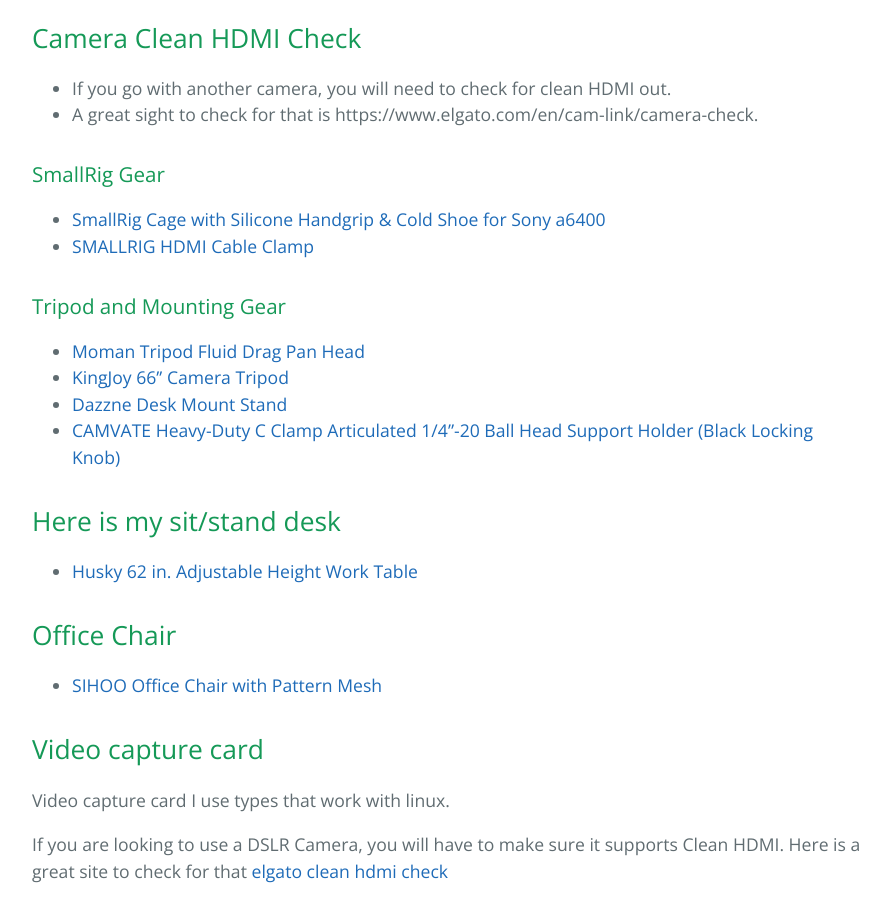
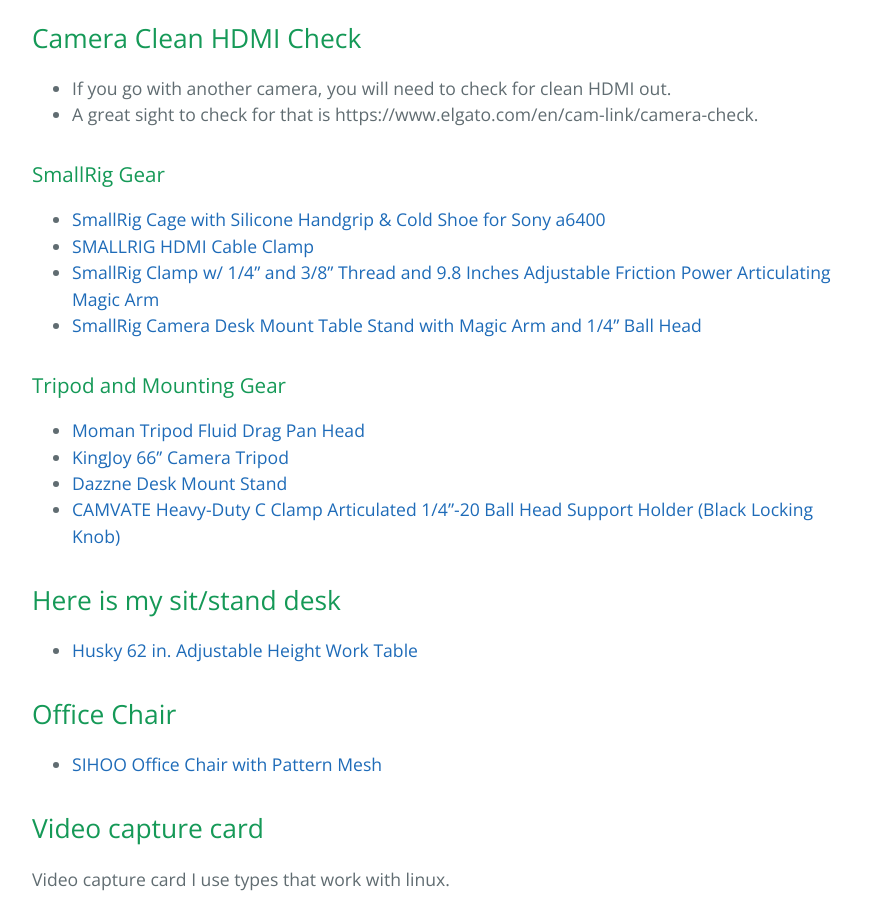
Before and after one commit to jscar-hawk/jscar-hawk.github.io, a Jekyll site: the page built from docs/2024_Streaming_Desk_Setup.md, in a window 1280 px wide and 900 px high, scrolled down 3361 px. Shown: the whole window, without its empty margins (192-1082 px from the left). Built offline with Jekyll 4.4.1, drawn with Linux system fonts in a browser that asks for light colours.

Commit message:
Update 2024_Streaming_Desk_Setup.md

```diff
--- a/docs/2024_Streaming_Desk_Setup.md
+++ b/docs/2024_Streaming_Desk_Setup.md
@@ -101,6 +101,8 @@ Daily Driver
 
 * [SmallRig Cage with Silicone Handgrip & Cold Shoe for Sony a6400](https://amzn.to/3P1j4x0)
 * [SMALLRIG HDMI Cable Clamp](https://amzn.to/41fJoaZ)
+* [SmallRig Clamp w/ 1/4" and 3/8" Thread and 9.8 Inches Adjustable Friction Power Articulating Magic Arm](https://amzn.to/3VdMdcw)
+* [SmallRig Camera Desk Mount Table Stand with Magic Arm and 1/4" Ball Head](https://amzn.to/3wXAx3g)
 
 
 
```
